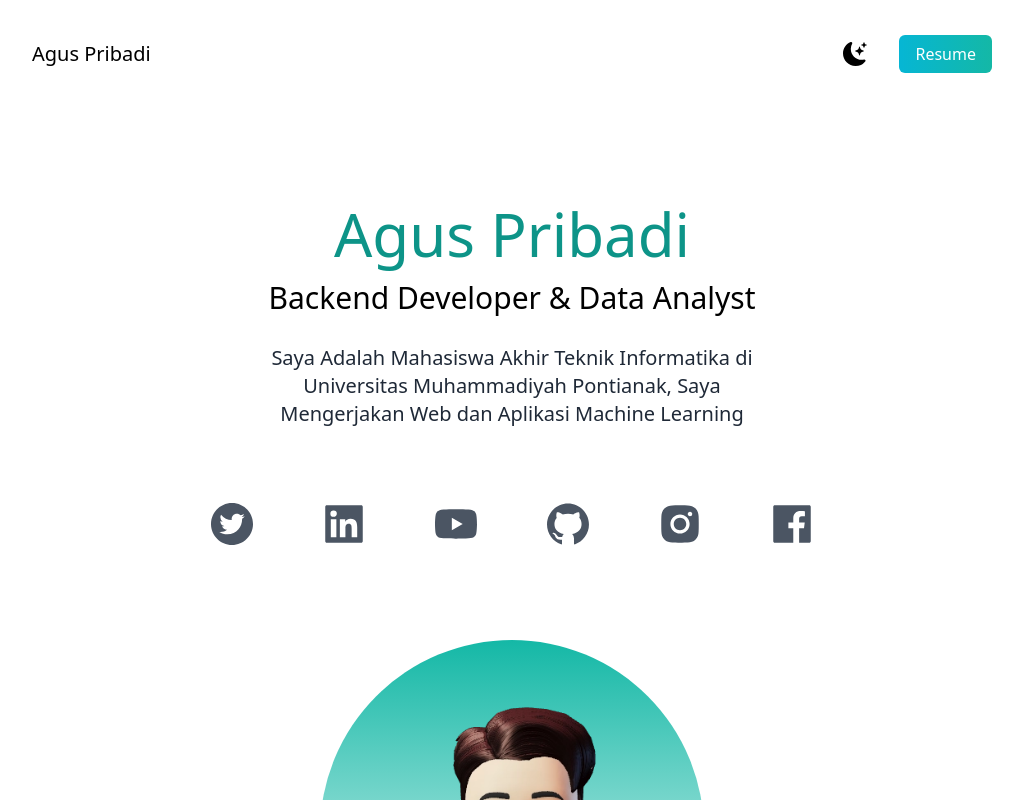
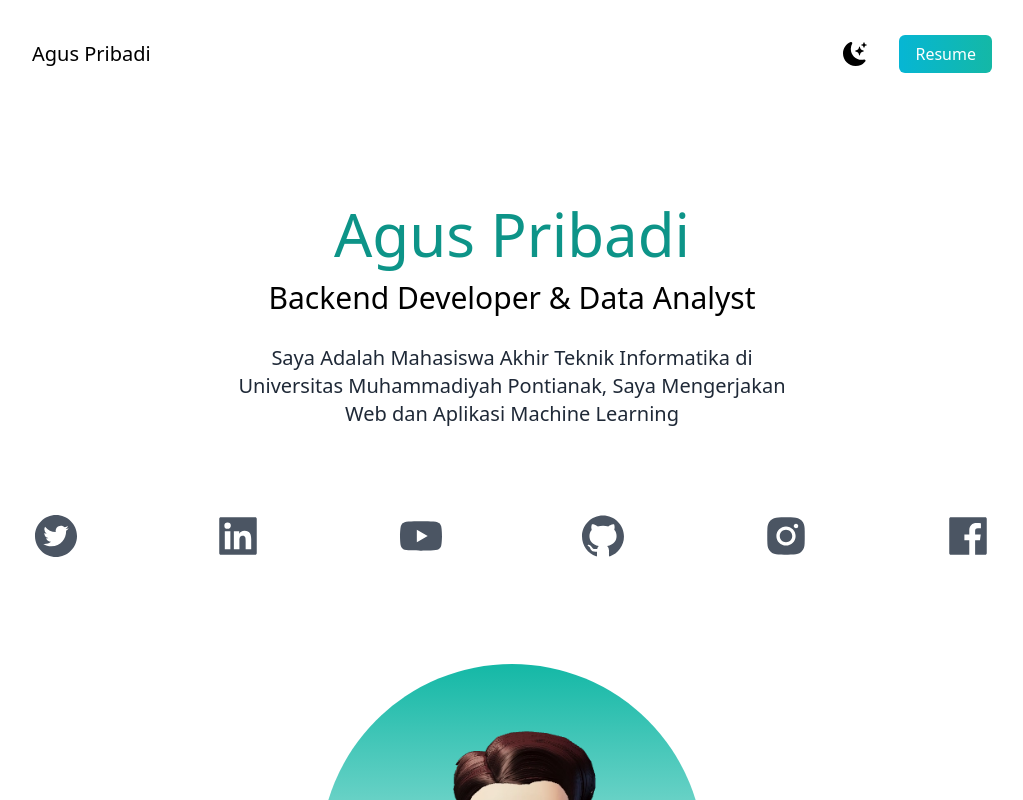
Before and after one commit to AgusPribadi/My-Portofolio, a Next.js app: page / in a window 1280 px wide. Shown: the top 800 px of the page, without its empty margins (128-1151 px from the left). Built offline with nearby package versions, Linux system fonts and the light colour scheme.

Commit message:
memperbaiki dark:white, dan responsif mobile

```diff
--- a/pages/index.js
+++ b/pages/index.js
@@ -29,10 +29,10 @@ export default function Home() {
                 <main className="bg-white px-10 md:px-20 lg:px-40 dark:bg-gray-900">
                     <section className="min-h-screen">
                         <nav className="py-10 mb-12 flex justify-between">
-                            <h1 className="text-xl">Agus Pribadi</h1>
+                            <h1 className="text-xl dark:text-white">Agus Pribadi</h1>
                             <ul className="flex items-center">
                                 <li>
-                                    <BsFillMoonStarsFill onClick={() => setDarkMode(!darkMode)} className="cursor-pointer text-2xl" />
+                                    <BsFillMoonStarsFill onClick={() => setDarkMode(!darkMode)} className="cursor-pointer text-2xl dark:text-white" />
                                 </li>
                                 <li>
                                     <a href="CV - Agus Pribadi.pdf" download="CV - Agus Pribadi.pdf" className="bg-gradient-to-r from-cyan-500 to-teal-500 text-white px-4 py-2 rounded-md ml-8">
@@ -42,13 +42,13 @@ export default function Home() {
                             </ul>
                         </nav>
                         <div className="text-center p-10">
-                            <h2 className="text-5xl py-2 text-teal-600 font-medium md:text-6xl">Agus Pribadi</h2>
-                            <h3 className="text-2xl py-2 md:text-3xl">Backend Developer & Data Analyst</h3>
-                            <p className="text-md py-5 leading-8 text-gray-800 md:text-xl max-w-lg mx-auto">
+                            <h2 className="text-5xl py-2 text-teal-600 font-medium dark:text-teal-400 md:text-6xl">Agus Pribadi</h2>
+                            <h3 className="text-2xl py-2 dark:text-white md:text-3xl">Backend Developer & Data Analyst</h3>
+                            <p className="text-md py-5 leading-8 text-gray-800 dark:text-gray-200 max-w-xl mx-auto md:text-xl">
                                 Saya Adalah Mahasiswa Akhir Teknik Informatika di Universitas Muhammadiyah Pontianak, Saya Mengerjakan Web dan Aplikasi Machine Learning
                             </p>
                         </div>
-                        <div className="text-5xl flex justify-center gap-16 py-3 text-gray-600">
+                        <div className="text-5xl flex flex-col justify-center items-center gap-16 py-3 text-gray-600 dark:text-gray-400 sm:flex-row sm:justify-between sm:items-center sm:py-6">
                             <a href="https://twitter.com/ag_prbd339" target="_blank">
                                 <AiFillTwitterCircle />
                             </a>
@@ -107,8 +107,8 @@ export default function Home() {
                     </section>
                     <section>
                         <div>
-                            <h3 className="text-3xl py-1">Portofolio</h3>
-                            <p className="text-md py-2 leading-8 text-gray-800">Berikut adalah portofolio yang pernah saya kerjakan</p>
+                            <h3 className="text-3xl py-1 dark:text-white">Portofolio</h3>
+                            <p className="text-md py-2 leading-8 text-gray-800 dark:text-gray-200">Berikut adalah portofolio yang pernah saya kerjakan</p>
                         </div>
                         <div className="flex flex-col gap-10 py-10 lg:flex-row lg:flex-wrap ">
                             <div className="basis-1/3 flex-1">
```
